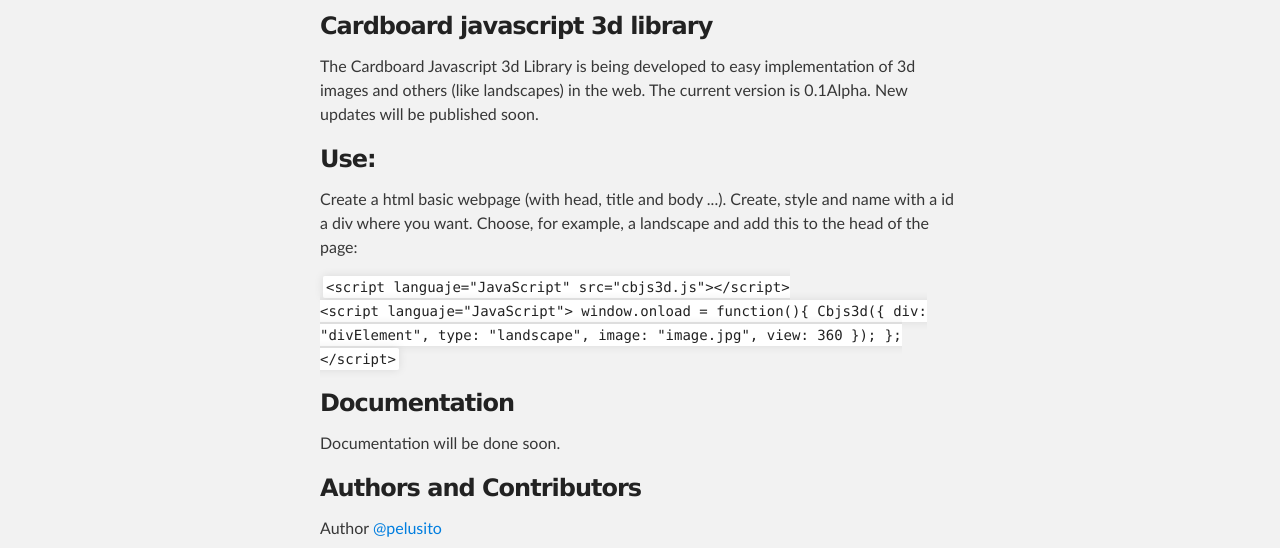
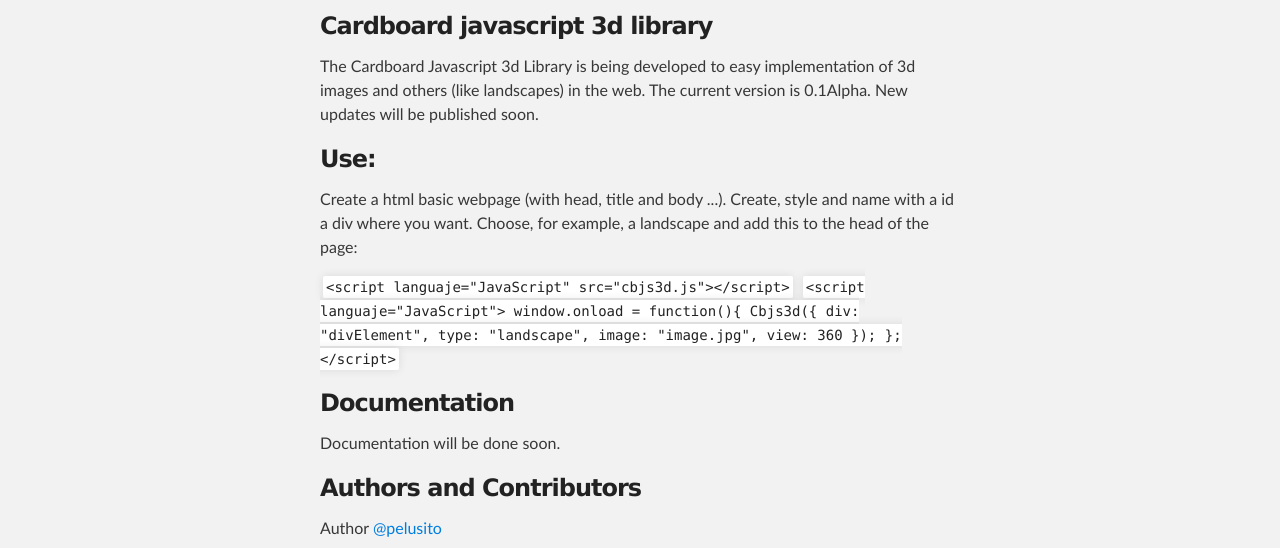
Before and after one commit to pelusanchez/Cbjs3d, a plain HTML site: page index.html in a window 1280 px wide. Shown: the part 252-800 px from the top of the page. Drawn offline with Linux system fonts and the light colour scheme.

Commit message:
Update index.html

```diff
--- a/index.html
+++ b/index.html
@@ -42,8 +42,8 @@ The current version is 0.1Alpha. New updates will be published soon.</p>
 
 <p>Create a html basic webpage (with head, title and body ...). Create, style and name with a id a div where you want. Choose, for example, a landscape and add this to the head of the page:</p>
 
-<p><code>&lt;script languaje="JavaScript" src="cbjs3d.js"&gt;&lt;/script&gt;<br>
-&lt;script languaje="JavaScript"&gt;
+<p><code>&lt;script languaje="JavaScript" src="cbjs3d.js"&gt;&lt;/script&gt;</code>
+<code>&lt;script languaje="JavaScript"&gt;
 window.onload = function(){
     Cbjs3d({
         div: "divElement",
```
